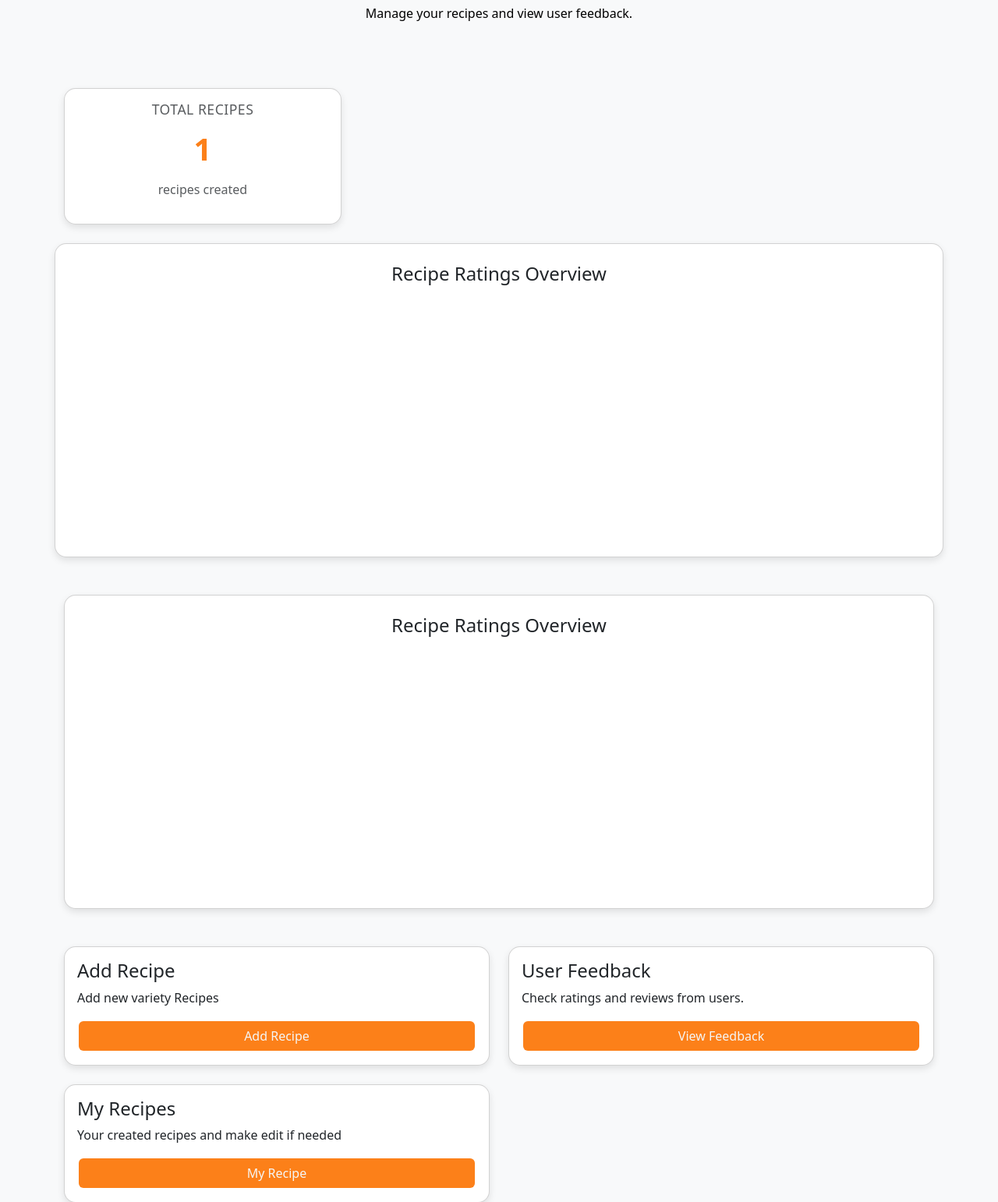
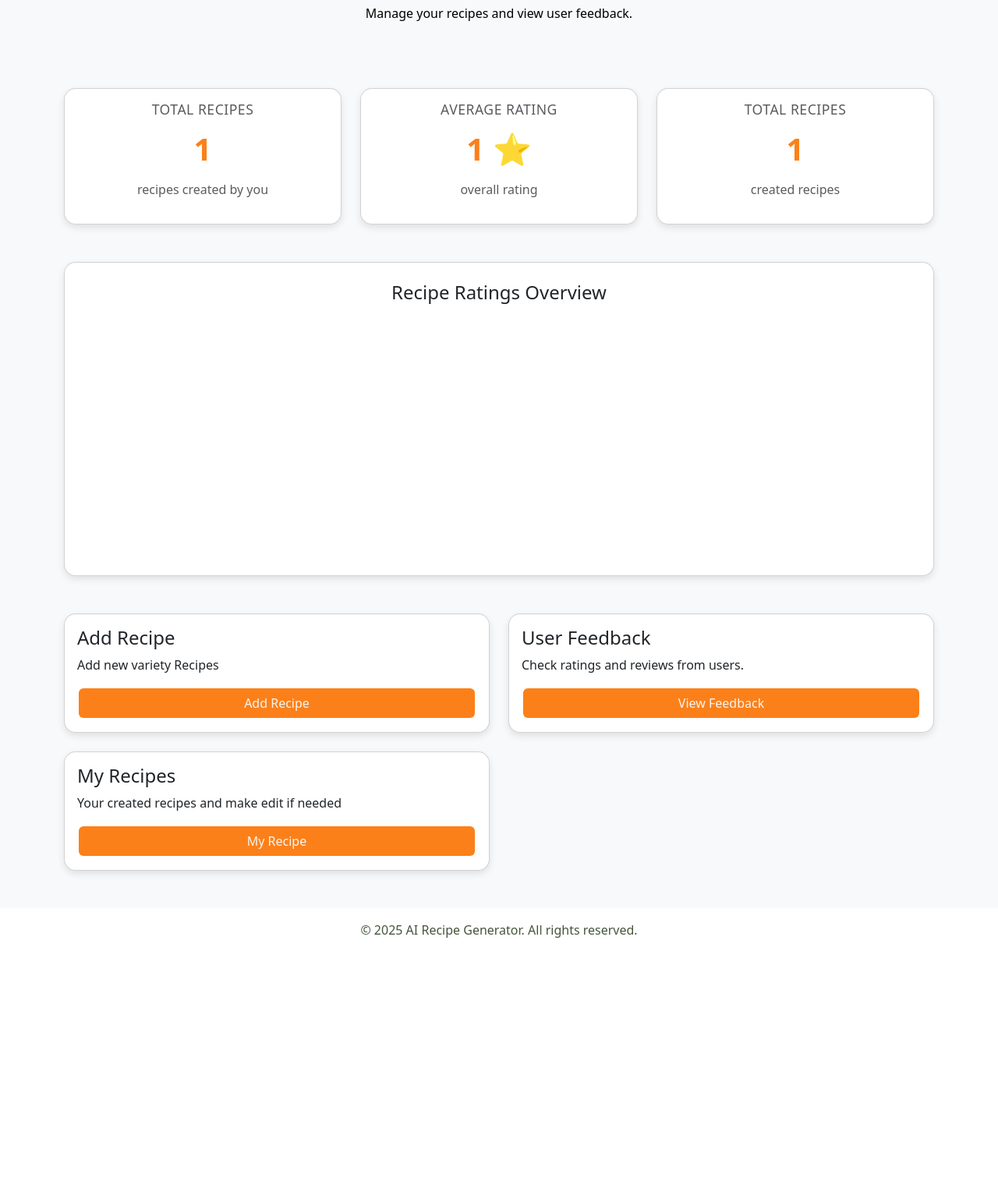
Before and after one commit to lishazz/recipe_generator, a Django app: template apps/chef/templates/chef_dashboard.html in a window 1280 px wide. Shown: the part 151-1693 px from the top of the page at 78% size. After the commit the page ends 1354 px from the top, so only its background shows below. Run offline with Django 3.2, Linux system fonts and the light colour scheme; the template is opened without the code that fills it: most values are stand-ins (such as "Sample title", 1, 10 or a date in 2020); some libraries are stand-ins or nearby versions.

Commit message:
added total recipes and average rating

```diff
--- a/apps/chef/templates/chef_dashboard.html
+++ b/apps/chef/templates/chef_dashboard.html
@@ -86,14 +86,26 @@
                 <div class="card-body text-center">
                     <h5 class="card-title text-muted">Total Recipes</h5>
                     <h2 class="display-4 fw-bold text-primary">{{ total_recipes }}</h2>
-                    <p class="text-muted">recipes created</p>
+                    <p class="text-muted">recipes created by you</p>
                 </div>
             </div>
         </div>
-        <div class="card dashboard-card p-4 mt-4">
-            <h4 class="text-center mb-4">Recipe Ratings Overview</h4>
-            <div style="height: 300px; width: 80%; margin: 0 auto;">
-                <canvas id="recipeRatingsChart"></canvas>
+        <div class="col-md-4">
+            <div class="card dashboard-card">
+                <div class="card-body text-center">
+                    <h5 class="card-title text-muted">Average Rating</h5>
+                    <h2 class="display-4 fw-bold text-primary">{{ total_avg_rating }} ⭐</h2>
+                    <p class="text-muted">overall rating</p>
+                </div>
+            </div>
+        </div>
+        <div class="col-md-4">
+            <div class="card dashboard-card">
+                <div class="card-body text-center">
+                    <h5 class="card-title text-muted">Total Recipes</h5>
+                    <h2 class="display-4 fw-bold text-primary">{{ total_system_recipes }}</h2>
+                    <p class="text-muted">created recipes</p>
+                </div>
             </div>
         </div>
     </div>
```
Also changed, not shown: apps/chef/views.py (+23 -4 lines).
